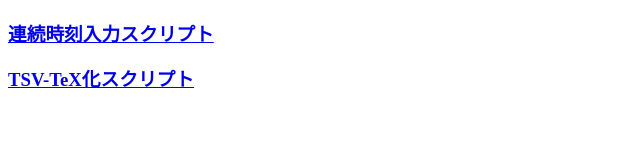
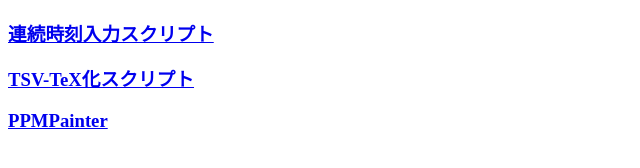
Before and after one commit to aoirint-web/tools.aoirint.com, a plain HTML site: page index.html in a window 1280 px wide. Shown: the whole page, without its empty margins (0-640 px from the left). Drawn offline with Linux system fonts and the light colour scheme.

Commit message:
Update index.html

```diff
--- a/index.html
+++ b/index.html
@@ -1,7 +1,10 @@
 <!DOCTYPE html>
 
 <title>作業スクリプト</title>
+<meta charset="UTF-8">
 
 <a href="RenzokuZikoku.html"><h3>連続時刻入力スクリプト</h3></a>
 
 <a href="TSVToTeX.html"><h3>TSV-TeX化スクリプト</h3></a>
+
+<a href="PPMPainter.html"><h3>PPMPainter</h3></a>
```
